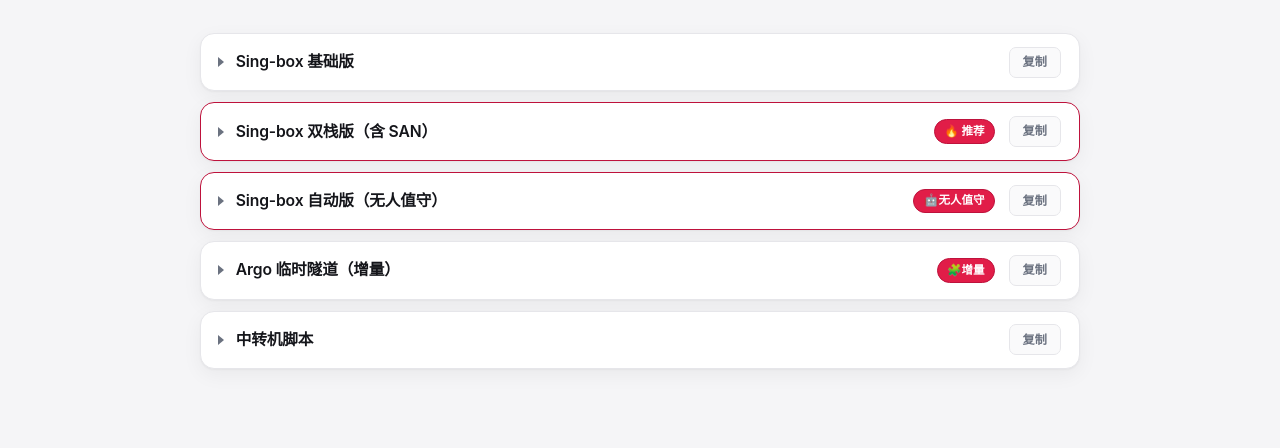
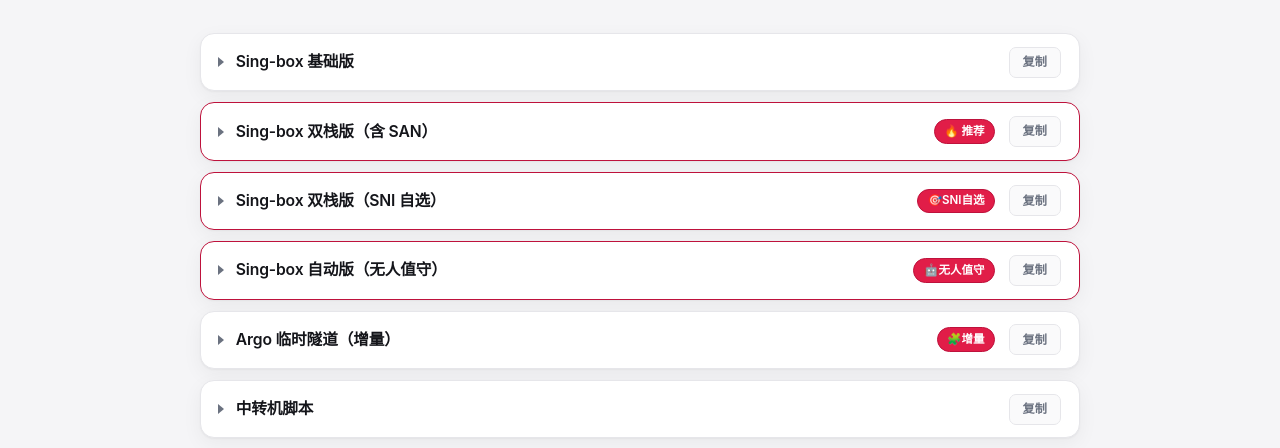
Before and after one commit to Uxnar/script, a plain HTML site: page index.html in a window 1280 px wide. Shown: the part 256-704 px from the top of the page. Drawn offline with Linux system fonts and the light colour scheme.

Commit message:
Automated Sync Commit

```diff
--- a/index.html
+++ b/index.html
@@ -1,4 +1,4 @@
-<!--v202610202205-->
+<!--v202611202112-->
 <!DOCTYPE html>
 <html lang="zh-CN">
 <head>
@@ -424,6 +424,24 @@
                 recommend: true
             },
             {
+                name: "install-singbox-SAN-v4v6-sni.sh",
+                title: "Sing-box 双栈版（SNI 自选）",
+                desc: "在双栈版基础上内置 20 个常用 SNI 候选池，VLESS Reality 与 Hysteria2 分开选择套用哪个域名；一路回车即用推荐项 swscan.apple.com。",
+                recommend: true,
+                badge: "🎯SNI自选",
+                note: {
+                    title: "SNI 选择说明",
+                    cmd: "bash /tmp/install-singbox-SAN-v4v6-sni.sh",
+                    lines: [
+                        "装完后先问 VLESS 的 SNI，再问 HY2 的 SNI，两者独立，互不影响。",
+                        "直接回车 = 推荐项 `swscan.apple.com`；输编号 = 从 20 个候选里挑。",
+                        "输 `0` 手动输入自定义域名，也可直接粘贴域名（含字母即按域名处理）。",
+                        "编号超范围会提示并回落推荐项，不会中断安装。",
+                        "HY2 的自签证书 CN / SAN 与链接里的 `sni=` 都跟随所选域名，不再固定 bing。"
+                    ]
+                }
+            },
+            {
                 name: "install-singbox-auto.sh",
                 title: "Sing-box 自动版（无人值守）",
                 desc: "全程零输入部署：协议、端口、节点名均由命令行参数决定，检测到公网 IPv6 自动开启双栈，检测到旧版自动卸载重装。",
```
Also changed, not shown: 1 other file.
